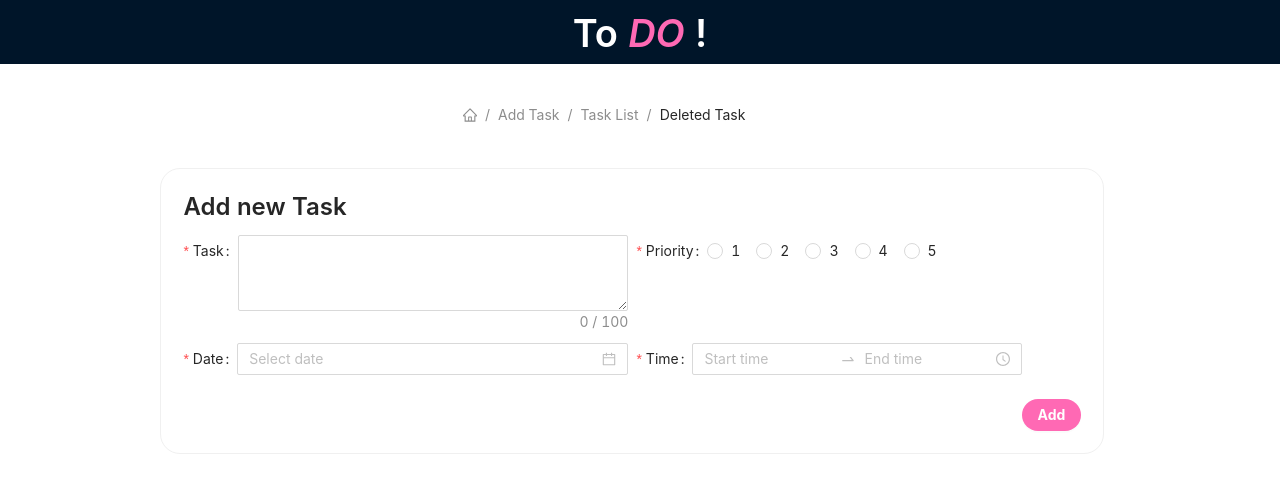
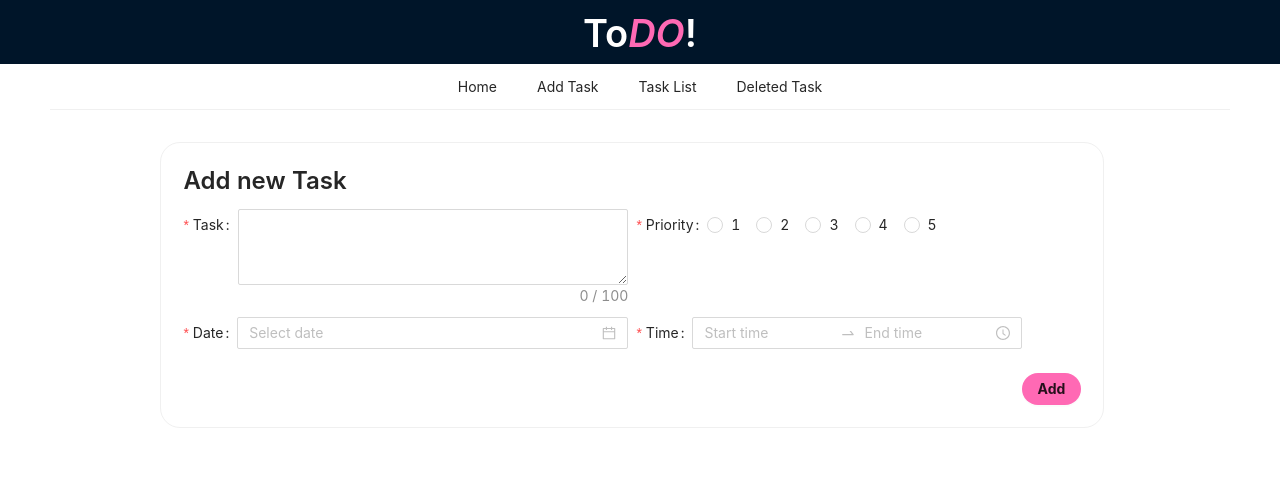
Before and after one commit to Shova24/To-Do-App, a React (Create React App) app: page /add-task in a window 1280 px wide. Shown: the top 492 px of the page. Built offline with nearby package versions, Linux system fonts and the light colour scheme.

Commit message:
menue Fixed

```diff
--- a/src/App.js
+++ b/src/App.js
@@ -1,26 +1,27 @@
 // 3rd party libraries
-import { Routes, Route } from "react-router-dom";
+import { Routes, Route, Link } from "react-router-dom";
 
 // internal libraries
 import DeletedTask from "./Components/Tasks/DeletedTask";
 import TaskList from "./Components/Tasks/TaskList";
-import BreadCrumbComp from "./Components/Shared/BreadCrumbComp";
 import AddNewTask from "./Components/Tasks/AddNewTask";
 
 // css/ less
 import "./index.css";
-import HeaderComponent from "./Components/Shared/HeaderComponent";
-import { Layout, Space } from "antd";
+import { Layout, Space, Menu, Typography } from "antd";
 import { contentStyle } from "./Style";
 import ProfileCard from "./Components/HomePage/ProfileComp";
-
+import { HeaderStyle } from "./Style";
+const { Title } = Typography;
 const { Header, Content } = Layout;
 
 function App() {
   return (
     <>
       <Header>
-        <HeaderComponent />
+        <Title style={HeaderStyle}>
+          To<span style={{ color: "hotpink", fontStyle: "oblique" }}>DO</span>!
+        </Title>
       </Header>
       <Content style={contentStyle}>
         <Space
@@ -29,7 +30,21 @@ function App() {
           style={{
             display: "flex",
           }}>
-          <BreadCrumbComp />
+          <Menu mode="horizontal" style={{ display: "flex", justifyContent: "center" }}>
+            <Menu.Item>
+              <Link to={"/"}>Home</Link>
+            </Menu.Item>
+            <Menu.Item>
+              <Link to={"/add-task"}>Add Task</Link>
+            </Menu.Item>
+            <Menu.Item>
+              <Link to={"/task-list"}>Task List</Link>
+            </Menu.Item>
+            <Menu.Item>
+              <Link to={"/deleted-task"}>Deleted Task</Link>
+            </Menu.Item>
+          </Menu>
+          {/* <BreadCrumbComp /> */}
           <Routes>
             <Route path="/" element={<ProfileCard />} />
             <Route path="/add-task" element={<AddNewTask />} />
--- a/src/Components/Shared/BreadCrumbComp.jsx
+++ /dev/null
@@ -1,27 +0,0 @@
-import React from "react";
-import { Breadcrumb } from "antd";
-import { Link } from "react-router-dom";
-import { HomeOutlined } from "@ant-design/icons";
-
-export default function BreadCrumbComp() {
-  return (
-    <>
-      <Breadcrumb style={{ marginTop: "40px", marginLeft: "35%", paddingBottom: "10px" }}>
-        <Breadcrumb.Item>
-          <Link to={"/"}>
-            <HomeOutlined />
-          </Link>
-        </Breadcrumb.Item>
-        <Breadcrumb.Item>
-          <Link to={"/add-task"}>Add Task</Link>
-        </Breadcrumb.Item>
-        <Breadcrumb.Item>
-          <Link to={"/task-list"}>Task List</Link>
-        </Breadcrumb.Item>
-        <Breadcrumb.Item>
-          <Link to={"/deleted-task"}>Deleted Task</Link>
-        </Breadcrumb.Item>
-      </Breadcrumb>
-    </>
-  );
-}
--- a/src/Components/Shared/HeaderComponent.jsx
+++ /dev/null
@@ -1,18 +0,0 @@
-import React from "react";
-import { Typography } from "antd";
-import { HeaderStyle } from "../../Style.js";
-const { Title } = Typography;
-
-export default function Header() {
-  return (
-    <>
-      <Title style={HeaderStyle}>
-        To
-        <span style={{ color: "hotpink", fontStyle: "oblique" }}>
-          {" "}
-          DO{" "}
-        </span>!{" "}
-      </Title>
-    </>
-  );
-}
--- a/src/Components/Shared/TaskForm.jsx
+++ b/src/Components/Shared/TaskForm.jsx
@@ -8,12 +8,14 @@ import moment from "moment";
 import Notification from "./Notification";
 
 const { TextArea } = Input;
-const { Title } = Typography;
+const { Title, Text } = Typography;
 
 export default function TaskForm({ formTitle, handleTask, visible }) {
   const [form] = Form.useForm();
   const navigate = useNavigate();
   const rating = [1, 2, 3, 4, 5];
+
+  const updateTask = () => {};
 
   const onFinish = (values) => {
     const newTask = {
@@ -23,9 +25,14 @@ export default function TaskForm({ formTitle, handleTask, visible }) {
       deadlineDate: moment(values.deadlineDate).format("YYYY-MM-DD"),
       deadlineTime: [moment(values.deadlineTime[0]).format("h:mm:ss"), moment(values.deadlineTime[1]).format("h:mm:ss")],
     };
-    handleTask(newTask);
+    if (!visible) {
+      handleTask(newTask);
+      Notification("Added Task");
+    } else {
+      updateTask();
+    }
+
     form.resetFields();
-    Notification("Added Task");
     navigate("/task-list");
   };
 
@@ -97,17 +104,10 @@ export default function TaskForm({ formTitle, handleTask, visible }) {
 
         <Row justify="end">
           <Col>
-            <Button style={{ backgroundColor: "hotpink", color: "white", fontWeight: "bold", border: "none" }} shape="round" size="middle" htmlType="submit">
-              Add
+            <Button className="customBtn"shape="round" size="middle" htmlType="submit">
+              {visible ? <Text>Update</Text> : <Text>Add</Text>}
             </Button>
           </Col>
-          {visible && (
-            <Col>
-              <Button style={{ backgroundColor: "hotpink", color: "white", fontWeight: "bold", border: "none", marginLeft: "5px" }} shape="round" size="middle" htmlType="submit">
-                Close
-              </Button>
-            </Col>
-          )}
         </Row>
       </Form>
     </>
--- a/src/index.css
+++ b/src/index.css
@@ -1 +1,11 @@
 @import '~antd/dist/antd.css';
+
+.customBtn {
+    background-color: hotpink;
+    font-weight: bold;
+    border: none
+}
+
+/* .customBtn > .ant-typography {
+    color: white;
+} */
```
